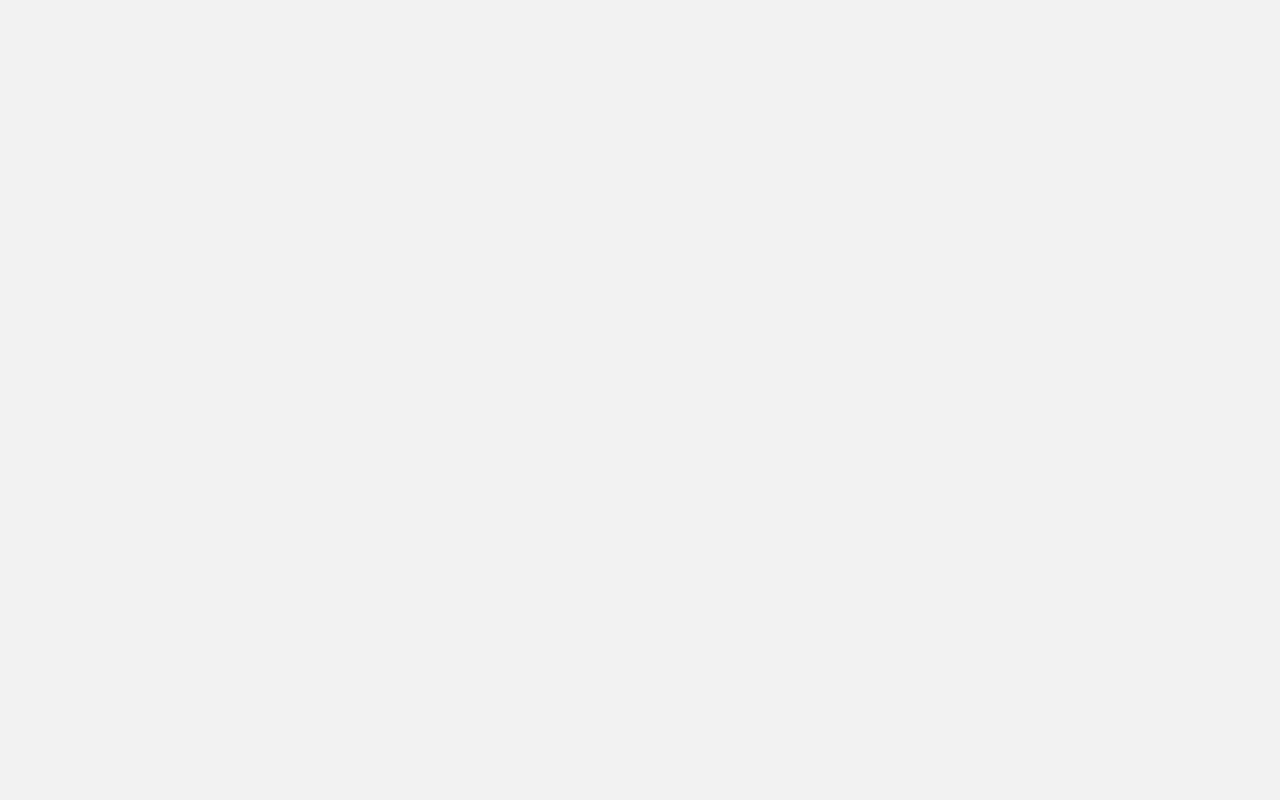
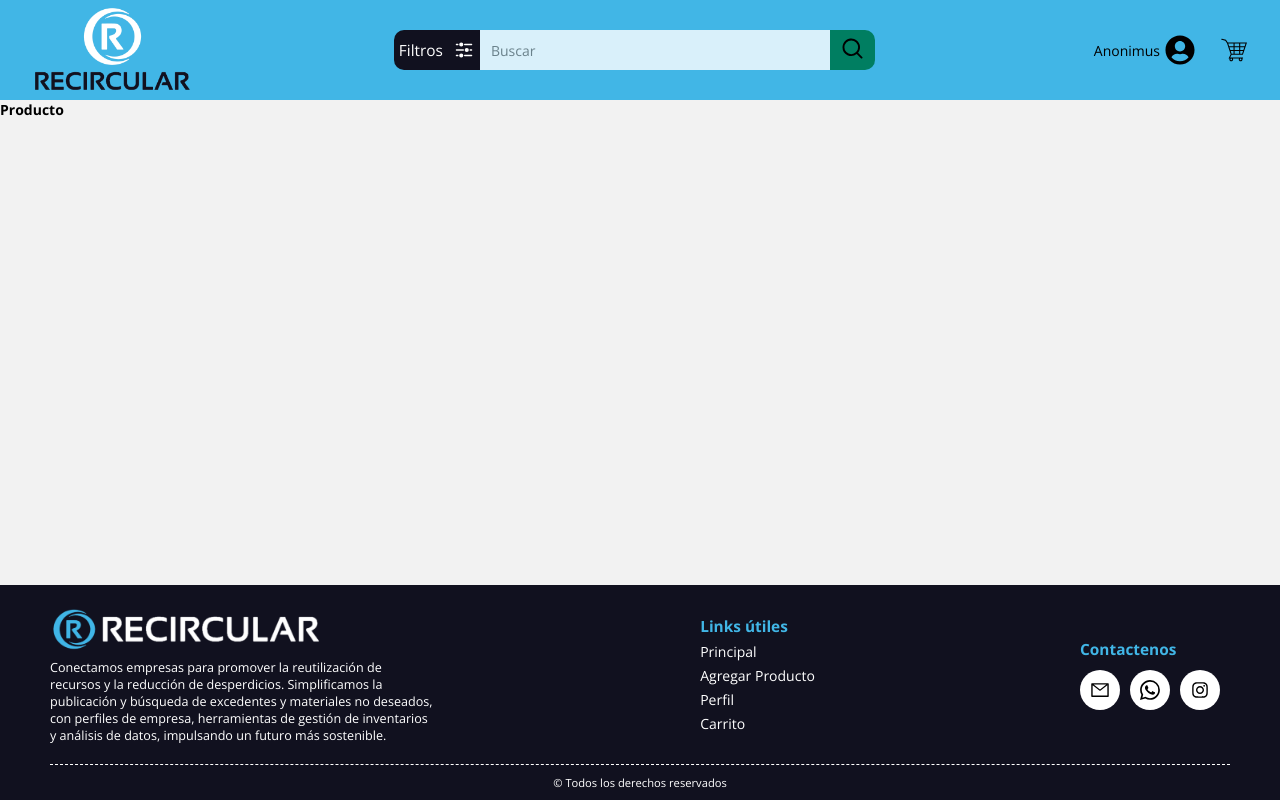
Before and after one commit to DavidBetancurRamirez/Recircular, a React (Vite) app in the folder frontend/: page /producto in a window 1280 px wide. Before the commit this address had no page. Built offline with nearby package versions, Linux system fonts and the light colour scheme.

Commit message:
Producto agregado

```diff
--- /dev/null
+++ b/frontend/src/components/Producto.jsx
@@ -0,0 +1,11 @@
+import Layout from "./Layout"
+
+const Producto = () => {
+    return (
+        <Layout>
+            <h1>Producto</h1>
+        </Layout>
+    )
+}
+
+export default Producto;
--- a/frontend/src/main.jsx
+++ b/frontend/src/main.jsx
@@ -6,9 +6,11 @@ import { BrowserRouter, Routes, Route } from "react-router-dom";
 import { UserContextProvider } from './context/userContext';
 import { LoadingContextProvider } from './context/loadingContext';
 import { MessageContextProvider } from './context/messageContext';
+
 import App from './App';
 import Sesion from './components/Sesion';
 import Agregar from './components/Agregar';
+import Producto from './components/Producto';
 
 
 ReactDOM.createRoot(document.getElementById('root')).render(
@@ -25,6 +27,7 @@ ReactDOM.createRoot(document.getElementById('root')).render(
               <Route path='/' element={<App />} />
               <Route path='/sesion' element={<Sesion />} />
               <Route path='/agregar' element={<Agregar />} />
+              <Route path='/producto' element={<Producto />} />
             </Routes>
           </BrowserRouter>
 
```
